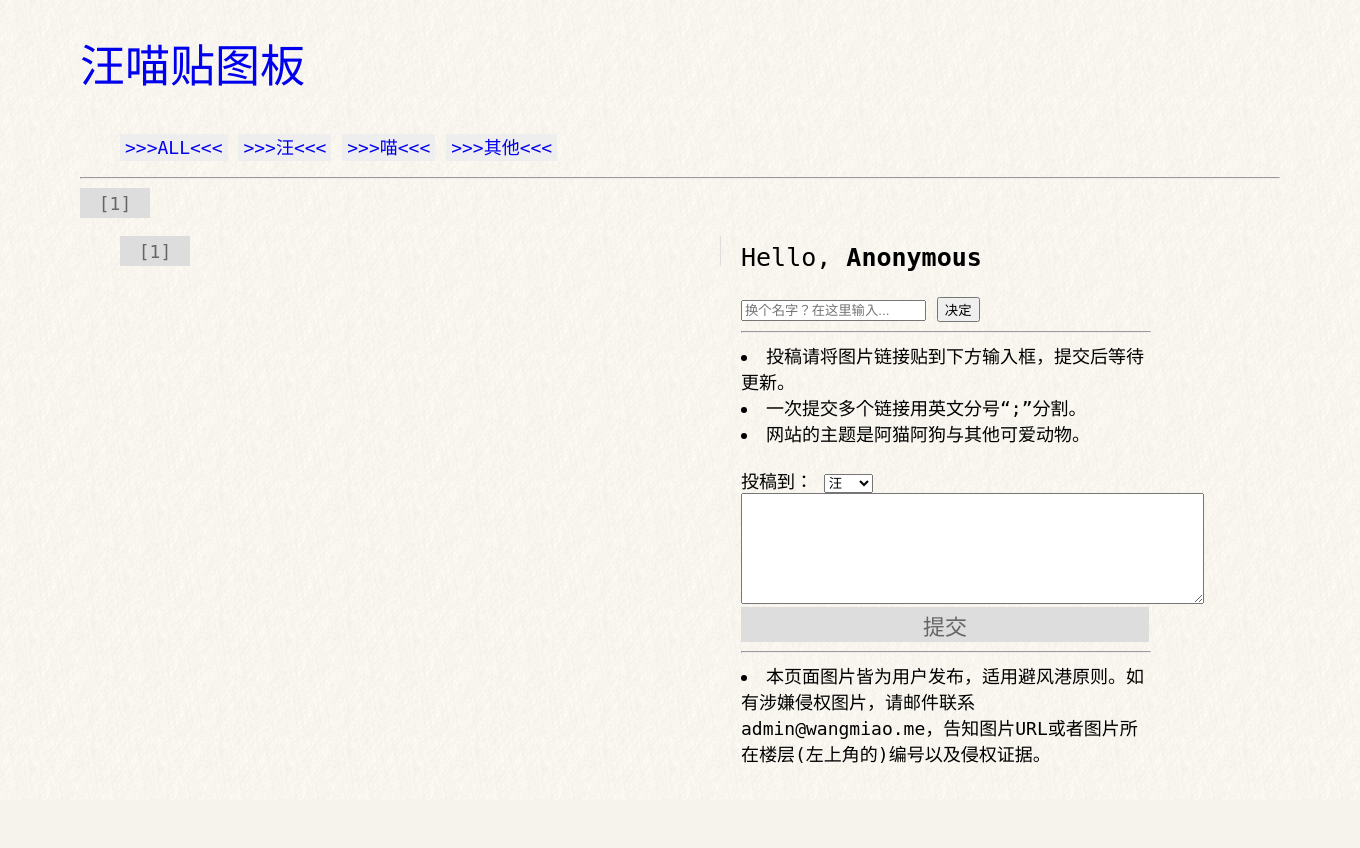
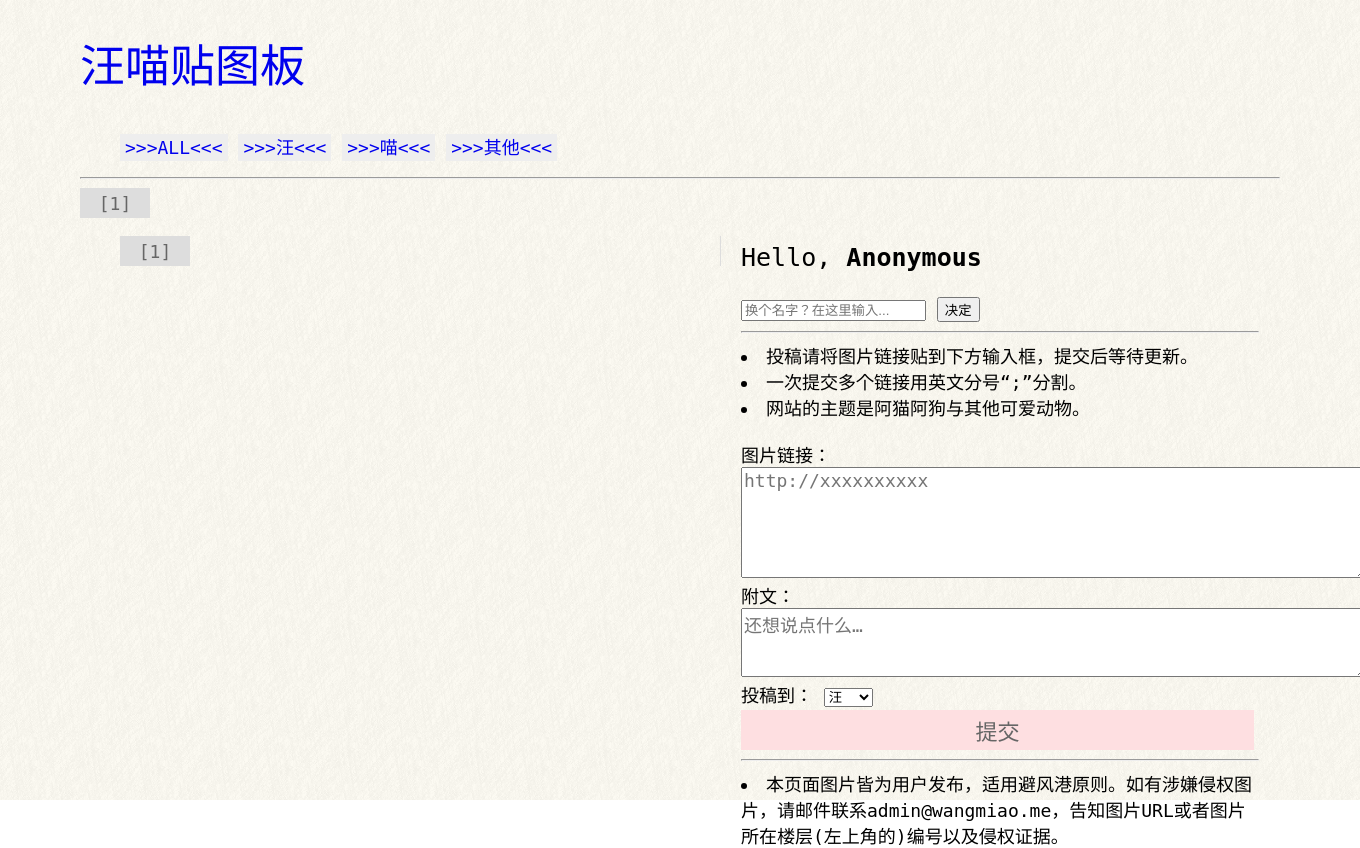
Before and after one commit to kohihi/cutedog, a Flask app: page / in a window 1360 px wide. Before the commit the page ends 763 px from the top, so only its background shows below. Run offline with Flask 2, Linux system fonts and the light colour scheme; data that the repository does not hold is empty.

Commit message:
提交图片链接时允许附文一句

```diff
--- a/model/image.py
+++ b/model/image.py
@@ -23,6 +23,7 @@ class Image(db.Document):
     }
     img_id = db.IntField()
     url = db.ListField(db.StringField())
+    word = db.StringField(max_length=512)
     author = db.StringField()
     board = db.StringField()
     w_list = db.ListField(db.StringField())
@@ -37,6 +38,7 @@ class Image(db.Document):
         return dict(
             img_id=self.img_id,
             url=self.url,
+            word=self.word,
             author=self.author,
             w=self.w,
             m=self.m,
--- a/routes/api.py
+++ b/routes/api.py
@@ -22,6 +22,7 @@
         img_id=Count.get_number(Image),
         author=author,
         board=data.get('board', 'other'),
+        word=data.get('word', ''),
         url=data.get('url').split(";"),
         visible=False,
     )
--- a/static/index.css
+++ b/static/index.css
@@ -3,6 +3,9 @@ body {
     font-family: monospace;
     font-size: 18px;
     margin: 0px;
+}
+textarea {
+    font-size: 18px;
 }
 .text-logo {
     padding-top: 30px;
@@ -68,7 +71,7 @@ body {
     float: left;
 }
 .right-side {
-    width: 410px;
+    width: 518px;
     display: block;
     float: left;
     margin-left: 20px;
@@ -148,12 +151,15 @@ body {
 }
 .button-submit {
     margin-top: 3px;
-    width: 408px;
-    height: 35px;
-    background: #DDD;
+    width: 99%;
+    height: 40px;
+    background: #FEDFE1;
     border: none;
     color: #666;
     font-size: 22px;
+}
+.button-submit:hover {
+    background: #FEFFEF;
 }
 .flash-message {
     background-color: #000000dd;
--- a/static/js/main.js
+++ b/static/js/main.js
@@ -132,15 +132,17 @@ var app = new Vue({
 		},
 
 		submitUrl: function() {
-			var url = e("#url-text").value
+			var url = e("#text-url").value
+			var word=((e('#text-word').value.replace(/<(.+?)>/gi,"&lt;$1&gt;")).replace(/ /gi,"&nbsp;")).replace(/\n/gi,"<br>")
 			var board = e("#select-board").value
 			const regex = /^\s*$/
 			if (regex.test(url)) {
 				return
 			}
 			var data = {
+				"author": this.author,
 				"url": url,
-				"author": this.author,
+				"word": word,
 				"board": board
 			}
 			var path = `/api/image`
--- a/templates/index.html
+++ b/templates/index.html
@@ -58,6 +58,7 @@
                             <label class="timestamp">@ {{img.ct | dateFormat}}</label>
                         </div>
                         <div class="text">
+                            <span v-html="img.word"></span>
                             <img :src="u" alt="" v-for="u in img.url">
                         </div>
                     </div>
@@ -104,13 +105,22 @@
                 <li>一次提交多个链接用英文分号“;”分割。</li>
                 <li>网站的主题是阿猫阿狗与其他可爱动物。</li>
                 <br>
+                <div>
+                    图片链接：
+                    <textarea class="post" name="url-post" id="text-url" cols="55" rows="5" placeholder="http://xxxxxxxxxx"></textarea>
+                </div>
+                <div>
+                    附文：
+                    <textarea class="post" name="word-post" id="text-word" cols="55" rows="3" placeholder="还想说点什么…"></textarea>
+                </div>
+                <div>
                     投稿到：
                     <select id="select-board">
                         <option value = "dog">汪</option>
                         <option value = "cat">喵</option>
                         <option value = "other">其他</option>
                     </select>
-                <textarea class="post" name="post" id="url-text" cols="55" rows="7"></textarea>
+                </div>
                 <button v-on:click="submitUrl" class="button-submit">提交</button>
                 <hr>
                 <li>
```
Lines whose indentation alone changed are shown as unchanged.
